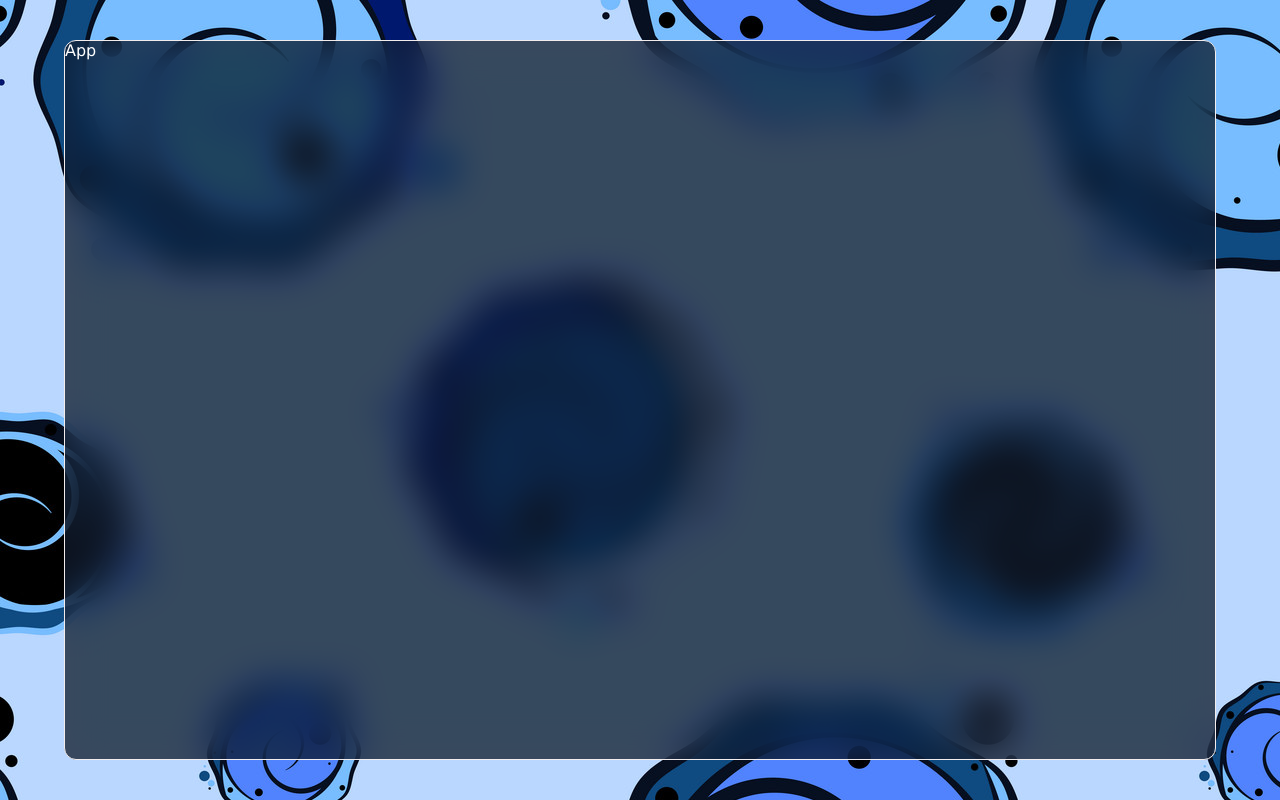
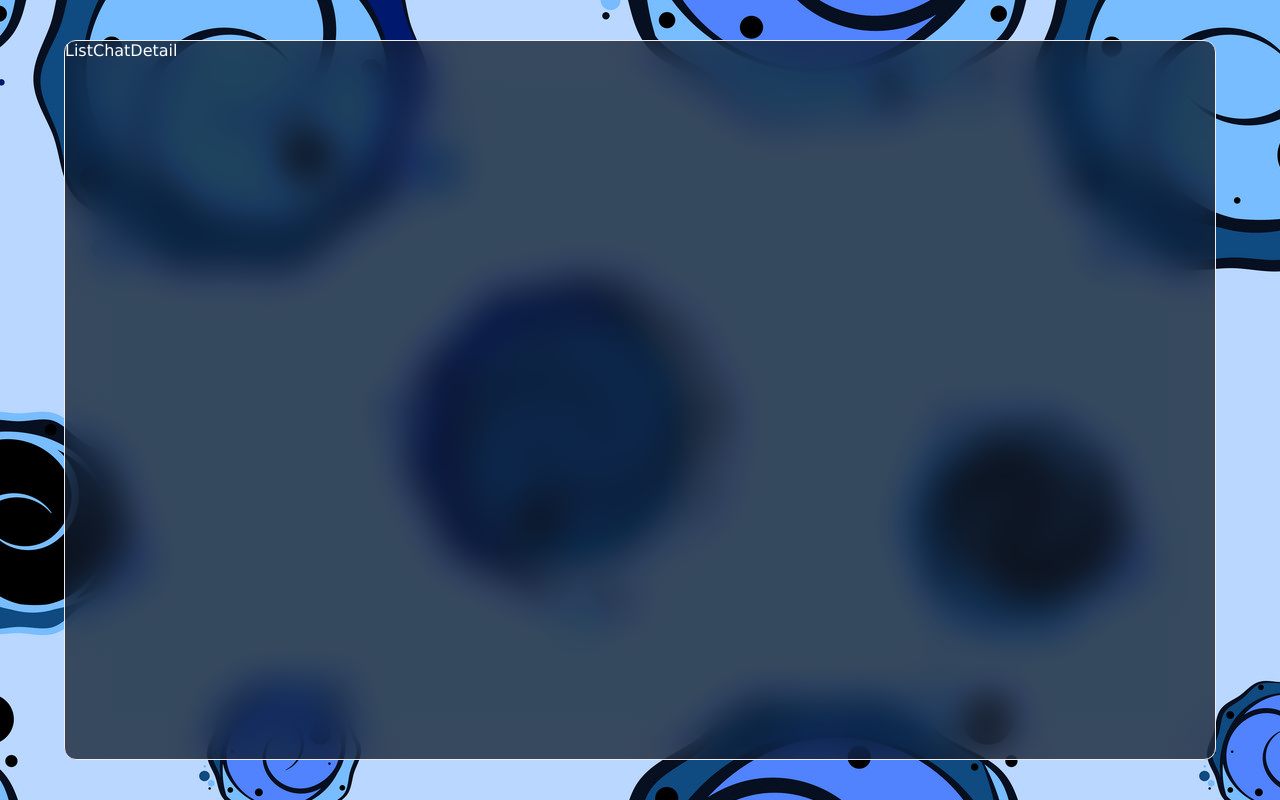
Before and after one commit to HimashaNethmini/RealTime-Chat, a React (Vite) app: page / in a window 1280 px wide. Built offline with nearby package versions, Linux system fonts and the light colour scheme.

Commit message:
added components

```diff
--- a/src/App.jsx
+++ b/src/App.jsx
@@ -1,7 +1,14 @@
+import List from "../src/components/list/List";
+import Chat from "../src/components/chat/Chat";
+import Detail from "../src/components/detail/Detail";
 
 const App = () => {
   return (
-    <div className='container'>App</div>
+    <div className='container'>
+      <List />
+      <Chat />
+      <Detail/>
+    </div>
   )
 }
 
```
